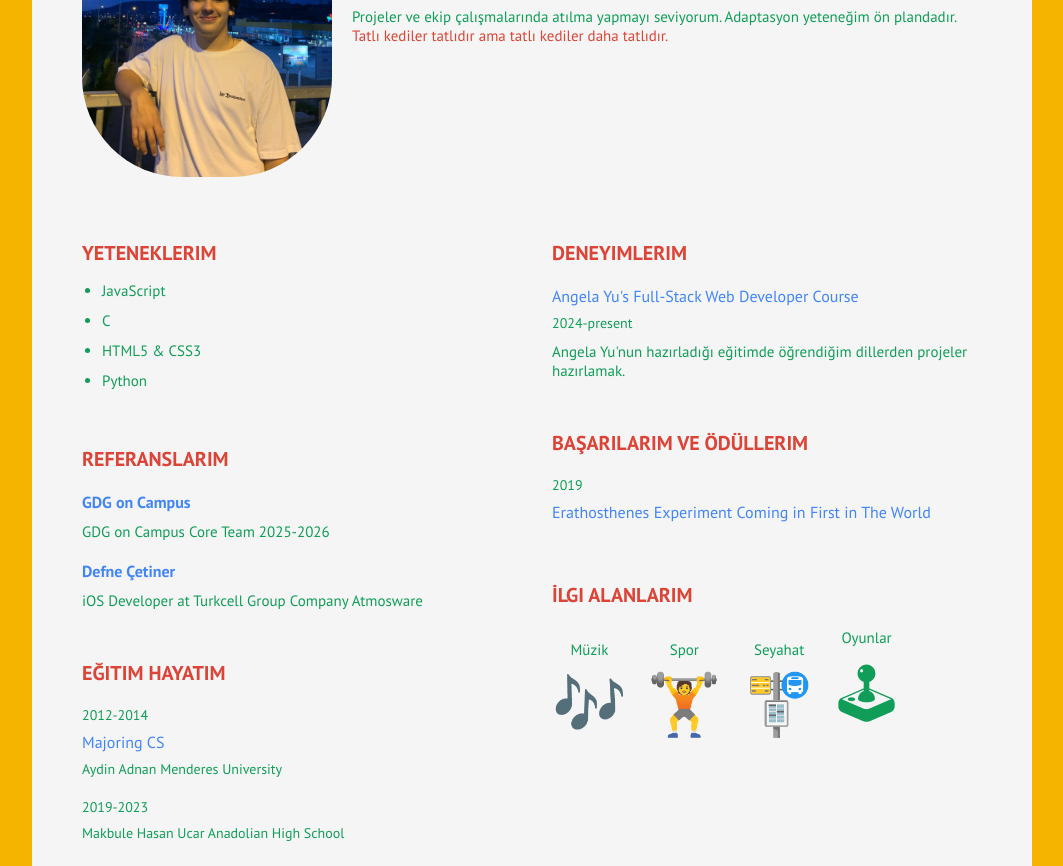
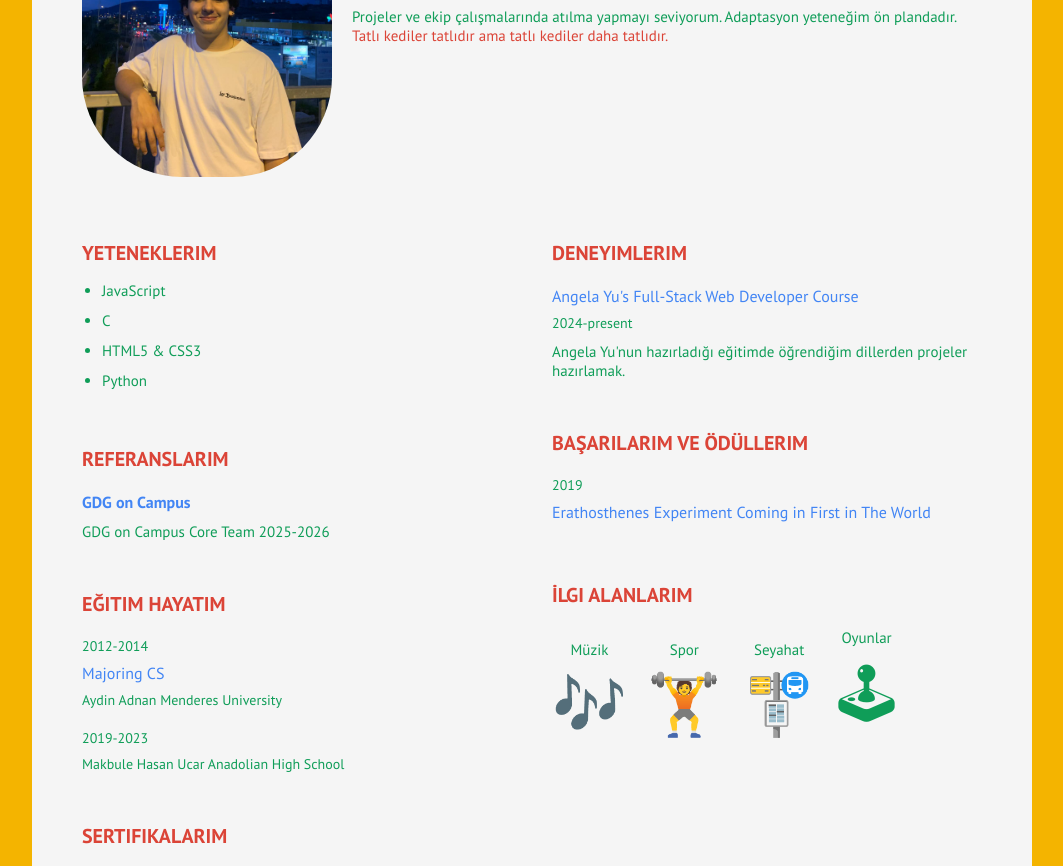
Before and after one commit to zeddy35/web_craft_zed, a plain HTML site: page index.html in a window 1280 px wide. Shown: the part 206-1072 px from the top of the page, without its empty margins (108-1171 px from the left). Drawn offline with nearby package versions, Linux system fonts and the light colour scheme; a web font is replaced by a local one.

Commit message:
index.html

```diff
--- a/index.html
+++ b/index.html
@@ -48,10 +48,6 @@
         <div class="ref_item">
           <h4 class="ref_name">GDG on Campus</h4>
           <p class="description">GDG on Campus Core Team 2025-2026</p>
-        </div>
-        <div class="ref_item">
-          <h4 class="ref_name">Defne Çetiner</h4>
-          <p class="description">iOS Developer at Turkcell Group Company Atmosware </p>
         </div>
       </div>
 
```
